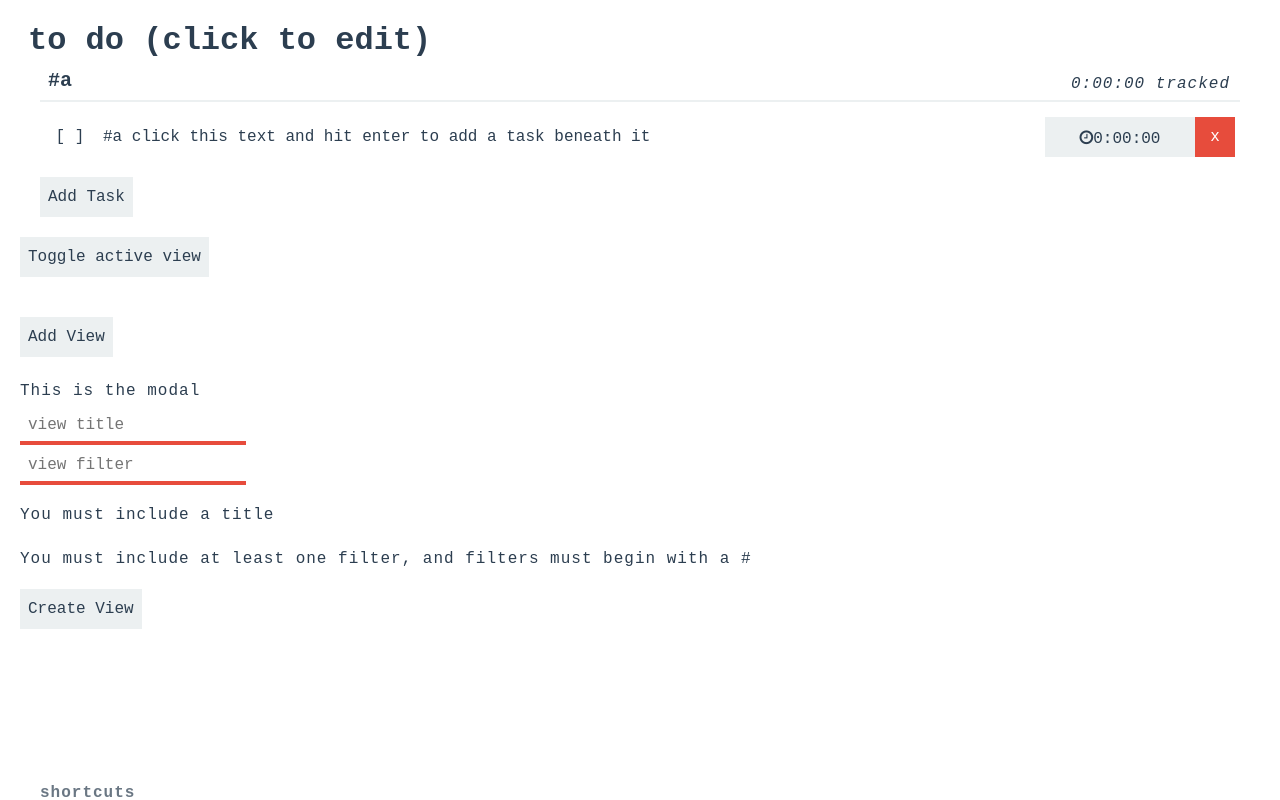
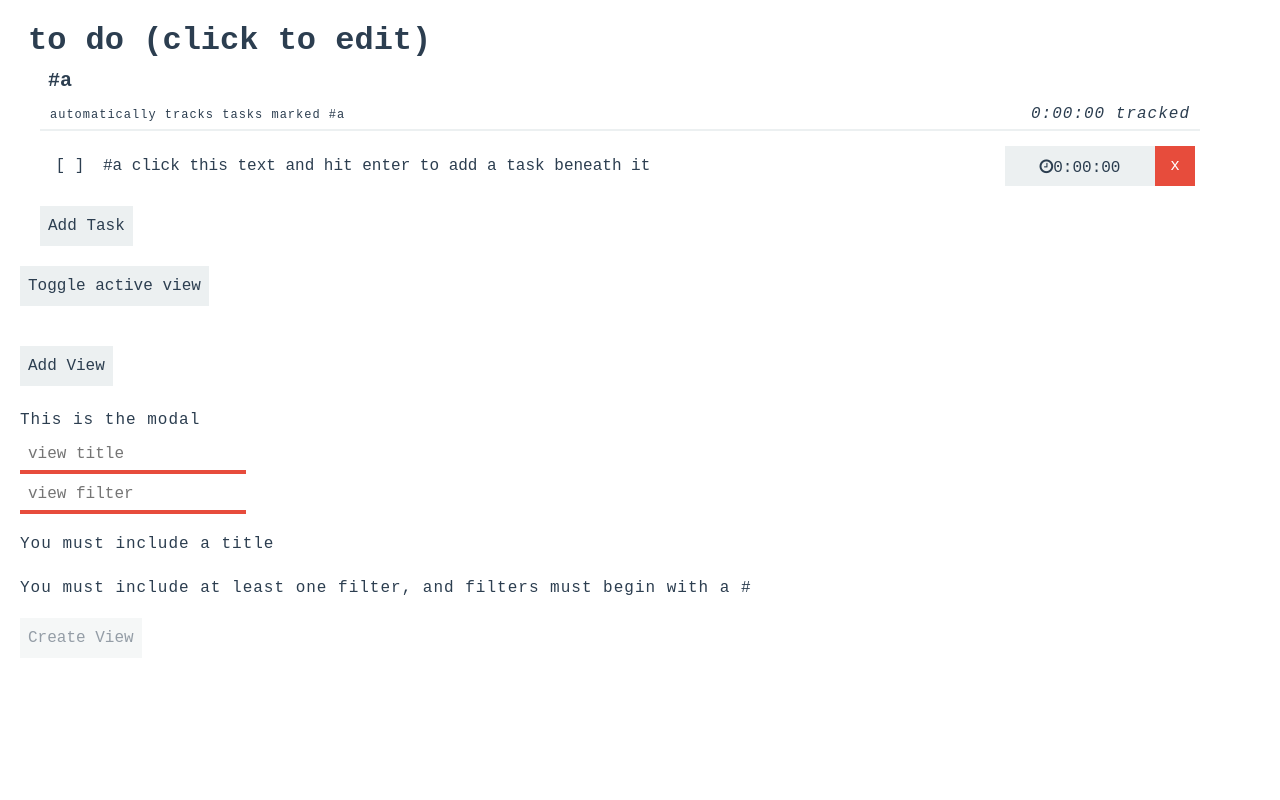
Before and after one commit to cborchert/todolist, a React app: page / in a window 1280 px wide. Both pictures are taken after a click on the button "Add View". Shown: the top 800 px of the page. Built offline with nearby package versions, Linux system fonts and the light colour scheme.

Commit message:
Add new modal working

```diff
--- a/src/App.js
+++ b/src/App.js
@@ -36,7 +36,7 @@ class App extends Component {
               tag: "",
               filterString: "#a",
               tasks: [],
-              permanent: true
+              permanent: false
             },
             {
               title: "#b",
@@ -44,7 +44,7 @@ class App extends Component {
               tag: "",
               filterString: "#b",
               tasks: [],
-              permanent: true
+              permanent: false
             }
           ],
       appName: appName ? appName : "to do (click to edit)",
@@ -500,8 +500,22 @@ class App extends Component {
     });
   }
 
-  addView(view) {
-    console.log(view);
+  addView(view, toggleToView = true) {
+    const defaultView = {
+      title: "",
+      id: Date.now(),
+      tag: "",
+      filterString: "",
+      tasks: [],
+      permanent: false
+    };
+    const viewToAdd = { ...defaultView, ...view };
+    this.setState({
+      ...this.state,
+      views: [...this.state.views, viewToAdd],
+      addViewModalOpen: false,
+      activeViewId :  toggleToView ? viewToAdd.id : this.state.activeViewId
+    });
   }
 
   render() {
--- a/src/components/AddViewModal.js
+++ b/src/components/AddViewModal.js
@@ -35,13 +35,25 @@ class AddViewModal extends Component {
     return isOkay;
   }
 
+  onSubmit() {
+    const { nameOk, filterOk } = this.state;
+    if (nameOk && filterOk) {
+      this.props.addView({
+        title: this.name.value,
+        filterString: this.filter.value
+      });
+    }
+  }
+
   render() {
+    const { nameOk, filterOk } = this.state;
+    const formValid = nameOk && filterOk;
     return (
       <div>
         <div>This is the modal</div>
         <div>
           <input
-            className={this.state.nameOk ? "" : "error"}
+            className={nameOk ? "" : "error"}
             ref={input => {
               this.name = input;
             }}
@@ -51,7 +63,7 @@ class AddViewModal extends Component {
         </div>
         <div>
           <input
-            className={this.state.filterOk ? "" : "error"}
+            className={filterOk ? "" : "error"}
             ref={input => {
               this.filter = input;
             }}
@@ -59,19 +71,30 @@ class AddViewModal extends Component {
             onChange={this.verifyForm.bind(this)}
           />
         </div>
+        {formValid ? (
+          ""
+        ) : (
           <div>
-          {this.state.nameOk ? "" : <p>You must include a title</p>}
-          {this.state.filterOk ? (
+            {nameOk ? "" : <p>You must include a title</p>}
+            {filterOk ? (
               ""
             ) : (
               <p>
-              You must include at least one filter, and filters must begin with
-              a #
+                You must include at least one filter, and filters must begin
+                with a #
               </p>
             )}
           </div>
+        )}
+
         <div>
-          <button onClick={this.verifyForm.bind(this)}>Create View</button>
+          <button
+            type="button"
+            onClick={this.onSubmit.bind(this)}
+            disabled={!formValid}
+          >
+            Create View
+          </button>
         </div>
       </div>
     );
--- a/src/components/View.js
+++ b/src/components/View.js
@@ -289,10 +289,19 @@ class View extends Component {
               updateView(view.id, { title: e.target.value });
             }}
           />
-          <span className="view__time-tracked">
-            {formatTime(this.state.totalTime)} tracked
-          </span>
+
+          <div className="view__subheader">
+            <span className="view__default-filter">
+              automatically tracks{view.filterString === ""
+                ? " all tasks"
+                : ` tasks marked ${view.filterString}`}
+            </span>
+            <span className="view__time-tracked">
+              {formatTime(this.state.totalTime)} tracked
+            </span>
+          </div>
         </div>
+
         <div className="view__tasks">{renderedTasks}</div>
         <button
           className="view__add-task-button"
--- a/src/components/View.scss
+++ b/src/components/View.scss
@@ -1,6 +1,7 @@
 @import "../vars.scss";
 .view {
     width: 100%;
+    box-sizing: border-box;
     max-width: 1200px;
     padding: 0 20px;
 
@@ -14,7 +15,10 @@
         font-size: 1.25rem;
         font-weight: bold;
         color: $black;
-        width: calc(100% - 170px);
+        width: 100%;
+    }
+    &__subheader {
+        padding: 0 10px;
     }
     &__tasks {
         padding: 0 5px 20px ;
@@ -22,11 +26,17 @@
     &__add-task-button {
 
     }
+    &__default-filter {
+        font-size: 0.75rem;
+        // font-style: italic;
+        color: lighten($black, 30%);
+        color: $black;
+    }
     &__time-tracked {
         float: right;
         font-style: italic;
         font-weight: normal;
-        line-height: 3rem;
-        padding-right: 10px;
+        // line-height: 3rem;
+        // padding-right: 10px;
     }
 }
--- a/src/index.scss
+++ b/src/index.scss
@@ -48,4 +48,11 @@ button {
   &:hover {
     border-bottom-color: darken($gray, 5%);
   }
+  &.disabled, &:disabled {
+    opacity: 0.5;
+    cursor: default;
+    &:hover {
+      border-bottom-color: $gray;
+    }
+  }
 }
```
Lines whose indentation alone changed are shown as unchanged.
